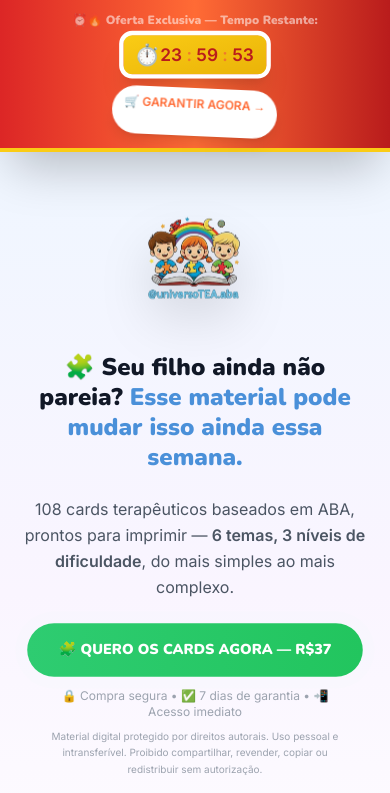
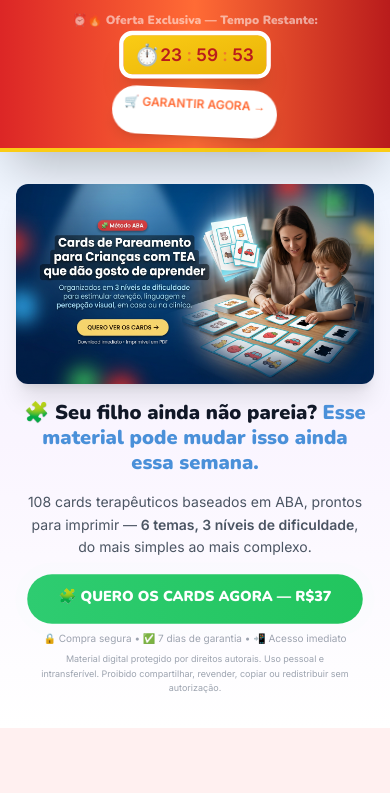
Before and after one commit to andreajoa/UniversoTEA.aba, a Next.js app: page / in a window 390 px wide. Shown: the top 793 px of the page. Built offline with nearby package versions, Linux system fonts and the light colour scheme.

Commit message:
feat: replace logo with banner in Hero section - fully responsive for mobile

```diff
--- a/components/sections/Hero.tsx
+++ b/components/sections/Hero.tsx
@@ -5,49 +5,45 @@ import CTAButton from "@/components/ui/CTAButton";
 
 export default function Hero() {
   return (
-    <section className="bg-gradient-to-b from-blue-50 via-purple-50 to-white py-12 md:py-16 px-4">
-      <div className="max-w-5xl mx-auto text-center flex flex-col items-center gap-6 md:gap-8">
+    <section className="bg-gradient-to-b from-blue-50 via-purple-50 to-white py-8 md:py-12 px-4">
+      <div className="max-w-5xl mx-auto text-center flex flex-col items-center gap-4 md:gap-6">
 
-        <motion.div initial={{ opacity: 0, y: -20 }} animate={{ opacity: 1, y: 0 }} transition={{ duration: 0.6 }}>
-          <div className="w-32 h-32 md:w-48 md:h-48 mx-auto animate-float">
+        {/* Banner principal - responsivo */}
+        <motion.div initial={{ opacity: 0, scale: 0.95 }} animate={{ opacity: 1, scale: 1 }} transition={{ duration: 0.6 }}>
+          <div className="w-full max-w-4xl mx-auto">
             <Image
-              src="/images/logo.png"
-              alt="UniversoTEA Logo"
-              width={200}
-              height={200}
+              src="/images/banner website3.png"
+              alt="Pack de Pareamento ABA UniversoTEA - Banner Principal"
+              width={1200}
+              height={600}
               priority
-              className="w-full h-full object-contain drop-shadow-2xl"
+              className="w-full h-auto rounded-xl md:rounded-2xl shadow-xl md:shadow-2xl object-cover"
+              sizes="(max-width: 768px) 100vw, (max-width: 1200px) 90vw, 1200px"
             />
           </div>
         </motion.div>
 
         <motion.h1
-          initial={{ opacity: 0, y: 30 }} animate={{ opacity: 1, y: 0 }} transition={{ duration: 0.8, delay: 0.3 }}
-          className="font-display font-black text-2xl sm:text-3xl md:text-5xl lg:text-6xl text-gray-900 leading-tight max-w-3xl px-2">
+          initial={{ opacity: 0, y: 20 }} animate={{ opacity: 1, y: 0 }} transition={{ duration: 0.8, delay: 0.2 }}
+          className="font-display font-black text-xl sm:text-2xl md:text-4xl lg:text-5xl text-gray-900 leading-tight max-w-3xl px-2">
           🧩 Seu filho ainda não pareia?{" "}
           <span className="text-primary">Esse material pode mudar isso ainda essa semana.</span>
         </motion.h1>
 
         <motion.p
-          initial={{ opacity: 0 }} animate={{ opacity: 1 }} transition={{ duration: 0.8, delay: 0.5 }}
-          className="text-gray-600 text-base md:text-lg lg:text-xl max-w-2xl leading-relaxed px-2">
+          initial={{ opacity: 0 }} animate={{ opacity: 1 }} transition={{ duration: 0.8, delay: 0.3 }}
+          className="text-gray-600 text-sm md:text-base lg:text-lg max-w-2xl leading-relaxed px-2">
           108 cards terapêuticos baseados em ABA, prontos para imprimir —
           <strong> 6 temas, 3 níveis de dificuldade</strong>, do mais simples ao mais complexo.
         </motion.p>
 
-        <motion.div initial={{ opacity: 0, scale: 0.9 }} animate={{ opacity: 1, scale: 1 }} transition={{ duration: 0.6, delay: 0.7 }}
+        <motion.div initial={{ opacity: 0, scale: 0.9 }} animate={{ opacity: 1, scale: 1 }} transition={{ duration: 0.6, delay: 0.4 }}
           className="w-full max-w-md px-4">
-          <CTAButton className="w-full text-sm md:text-base px-6 md:px-10 py-4 md:py-5" />
-          <p className="text-gray-400 text-xs md:text-sm mt-3 px-2">🔒 Compra segura • ✅ 7 dias de garantia • 📲 Acesso imediato</p>
-          <p className="text-gray-400 text-[10px] md:text-xs mt-2 px-2 leading-relaxed">
+          <CTAButton className="w-full text-sm md:text-base px-4 md:px-8 py-3 md:py-4" />
+          <p className="text-gray-400 text-[10px] md:text-xs mt-2 px-2">🔒 Compra segura • ✅ 7 dias de garantia • 📲 Acesso imediato</p>
+          <p className="text-gray-400 text-[9px] md:text-[10px] mt-1.5 px-2 leading-relaxed">
             Material digital protegido por direitos autorais. Uso pessoal e intransferível. Proibido compartilhar, revender, copiar ou redistribuir sem autorização.
           </p>
-        </motion.div>
-
-        <motion.div initial={{ opacity: 0, y: 40 }} animate={{ opacity: 1, y: 0 }} transition={{ duration: 0.9, delay: 0.8 }}
-          className="w-full max-w-2xl px-4 animate-float">
-          <Image src="/images/cards.png" alt="Cards de Pareamento UniversoTEA" width={700} height={400}
-            className="rounded-2xl md:rounded-3xl shadow-xl md:shadow-2xl w-full object-cover" />
         </motion.div>
 
       </div>
```
Also changed, not shown: 2 other files (tests, documents, lock files or other folders).
